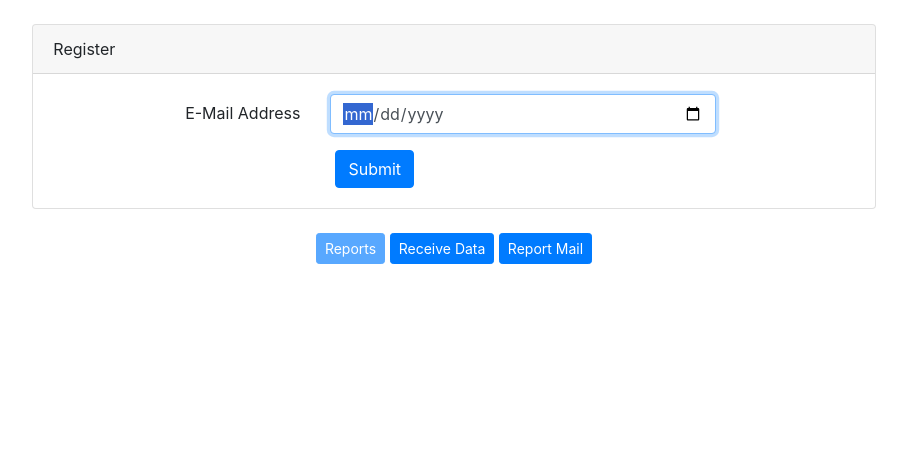
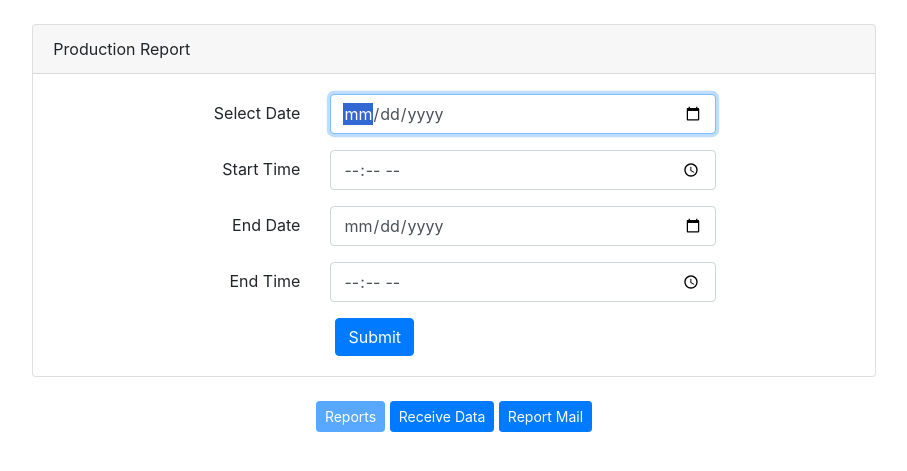
Before and after one commit to sachinprajapati/cns, a Django app: page /reports/ in a window 1280 px wide. Shown: the part 56-527 px from the top of the page, without its empty margins (186-1093 px from the left). Run offline with Django 3.2, Linux system fonts and the light colour scheme; parts of the project's set-up code (start-up, migrations or seed data) failed here and were passed over; some libraries are stand-ins or nearby versions.

Commit message:
date time filter data

```diff
--- a/requirements.txt
+++ b/requirements.txt
@@ -9,7 +9,7 @@ django-extensions==2.2.8
 importlib-metadata==1.5.0
 kombu==3.0.37
 minimalmodbus==1.0.2
-pkg-resources==0.0.0
+#pkg-resources==0.0.0
 pyserial==3.4
 pytz==2019.3
 six==1.14.0
--- a/templates/email.html
+++ b/templates/email.html
@@ -27,7 +27,7 @@
 </style>
 </head>
 <body>
-<h2>Report For Date :- {{ dt }}</h2>
+<h2>Report For Date :- {{ dt }} to {{ edt }}</h2>
 
 <table id="customers">
   <thead class="thead-dark">
--- a/templates/reports.html
+++ b/templates/reports.html
@@ -11,14 +11,32 @@
             <div class="row justify-content-center">
                 <div class="col-md-8">
                     <div class="card">
-                        <div class="card-header">Register</div>
+                        <div class="card-header">Production Report</div>
                             <div class="card-body">
                                 <form action="" method="post">
                                 	{% csrf_token %}
                                     <div class="form-group row">
-                                        <label for="email_address" class="col-md-4 col-form-label text-md-right">E-Mail Address</label>
+                                        <label for="email_address" class="col-md-4 col-form-label text-md-right">Select Date</label>
                                         <div class="col-md-6">
                                             <input type="date" id="email_address" class="form-control" name="date" required autofocus>
+                                        </div>
+                                    </div>
+                                    <div class="form-group row">
+                                        <label for="email_address" class="col-md-4 col-form-label text-md-right">Start Time</label>
+                                        <div class="col-md-6">
+                                            <input type="time" id="email_address" class="form-control" name="time" autofocus>
+                                        </div>
+                                    </div>
+                                    <div class="form-group row">
+                                      <label for="email_address" class="col-md-4 col-form-label text-md-right">End Date</label>
+                                      <div class="col-md-6">
+                                          <input type="date" id="email_address" class="form-control" name="edate" autofocus>
+                                      </div>
+                                    </div>
+                                    <div class="form-group row">
+                                        <label for="email_address" class="col-md-4 col-form-label text-md-right">End Time</label>
+                                        <div class="col-md-6">
+                                            <input type="time" id="email_address" class="form-control" name="etime" autofocus>
                                         </div>
                                     </div>
 
--- a/users/views.py
+++ b/users/views.py
@@ -30,8 +30,21 @@ def Homepage(request):
 def Reports(request):
 	context = {}
 	if request.method == 'POST':
-		dt = datetime.strptime(request.POST.get("date"), "%Y-%m-%d")
-		data = RatingReport(dt)
+		tm = request.POST.get("time")
+		etm = request.POST.get("etime")
+		edt = request.POST.get("edate")
+		if tm:
+			dt = datetime.strptime(request.POST.get("date")+" "+tm, "%Y-%m-%d %H:%M")
+		else:
+			dt = datetime.strptime(request.POST.get("date"), "%Y-%m-%d")
+		if etm and edt:
+			edt = datetime.strptime(edt+" "+etm, "%Y-%m-%d %H:%M")
+		elif edt:
+			edt = datetime.strptime(edt, "%Y-%m-%d")
+		elif etm:
+			edt = datetime.strptime(request.POST.get("date")+" "+etm, "%Y-%m-%d %H:%M")
+		print("dt is", dt, "end time",edt)
+		data = RatingReport(dt, edt)
 		return render(request, "reports.html", data)
 	context["form"] = True
 	return render(request, "reports.html", context)
@@ -65,10 +78,24 @@ def ReportsMail(request):
 	context = {}
 	context["form"] = True
 	if request.method == 'POST':
-		dt = datetime.strptime(request.POST.get("date"), "%Y-%m-%d")
-		report = RatingReport(dt)
+		tm = request.POST.get("time")
+		etm = request.POST.get("etime")
+		edt = request.POST.get("edate")
+		if tm:
+			dt = datetime.strptime(request.POST.get("date")+" "+tm, "%Y-%m-%d %H:%M")
+		else:
+			dt = datetime.strptime(request.POST.get("date"), "%Y-%m-%d")
+		if etm and edt:
+			edt = datetime.strptime(edt+" "+etm, "%Y-%m-%d %H:%M")
+		elif edt:
+			edt = datetime.strptime(edt, "%Y-%m-%d")
+		elif etm:
+			edt = datetime.strptime(request.POST.get("date")+" "+etm, "%Y-%m-%d %H:%M")
+		print("dt is", dt, "end time",edt)
+		report = RatingReport(dt, edt)
 		if report:
-			report["dt"] = dt.date()
+			report["dt"] = dt
+			report["edt"] = edt
 			msg_html = render_to_string('email.html', report)
 			plain_message = strip_tags(msg_html)
 			try:
```
Also changed, not shown: templates/reportmail.html (+20 -2 lines), users/funcs.py (+8 -3 lines).
